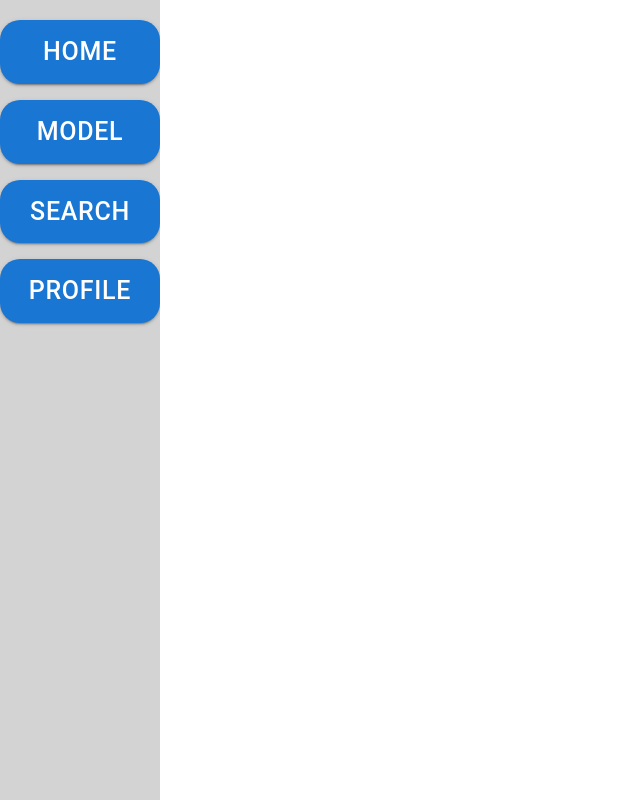
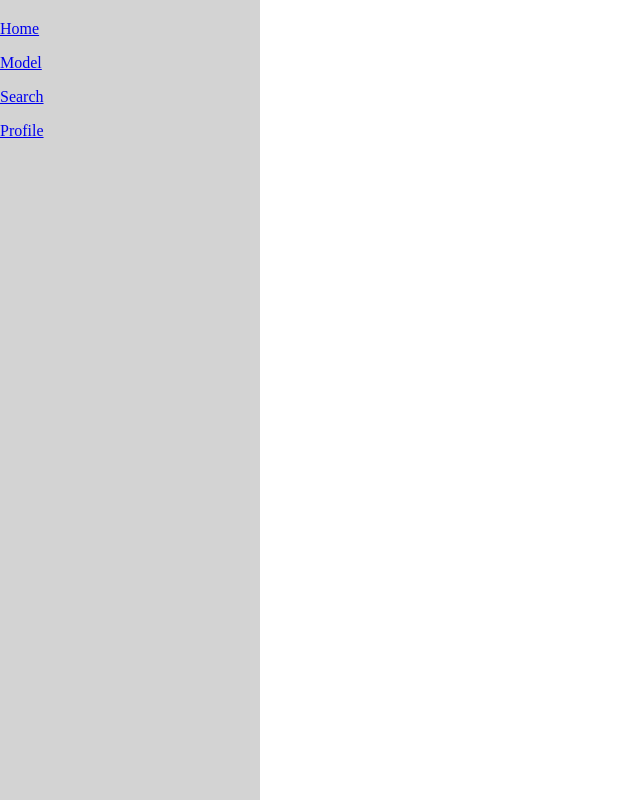
Before and after one commit to Project-FitCheck/FitCheck, a React (Create React App) app in the folder frontend/: page / in a window 1280 px wide. Shown: the whole page, without its empty margins (0-640 px from the left). Built offline with nearby package versions, Linux system fonts and the light colour scheme.

Commit message:
finished setup of routes and links for alpha

```diff
--- a/frontend/public/index.html
+++ b/frontend/public/index.html
@@ -24,7 +24,7 @@
       work correctly both with client-side routing and a non-root public URL.
       Learn how to configure a non-root public URL by running `npm run build`.
     -->
-    <title>React App</title>
+    <title>FitCheck</title>
   </head>
   <body>
     <noscript>You need to enable JavaScript to run this app.</noscript>
--- a/frontend/src/App.js
+++ b/frontend/src/App.js
@@ -1,19 +1,21 @@
 import React from 'react';
+import './index.css';
+import { BrowserRouter, Routes, Route } from "react-router-dom";
+
+import NavBar from './components/navbar';
+
 import Profile from "./pages/profile";
-import './index.css';
-import NavBar from './components/navbar';
-import { BrowserRouter, Routes, Route } from "react-router-dom";
 
 
 function App() {
   return (
     <div className="App">
-      <NavBar />
       <BrowserRouter>
+        <NavBar />
         <Routes>
-          <Route path='/closet' element={<closet />} />
+          <Route path='/closet' element={<></>} />
           <Route path='/closet/add' element={<></>} />
-          <Route path='/model/edit' element={<model />} />
+          <Route path='/model/edit' element={<></>} />
           <Route path='/profile' element={<Profile />} />
           {/*<Route path='/' element={<></>}/>*/}
         </Routes>
@@ -22,4 +24,5 @@ function App() {
   );
 }
 
+
 export default App;
--- a/frontend/src/components/navbar.js
+++ b/frontend/src/components/navbar.js
@@ -1,15 +1,18 @@
 import Stack from '@mui/material/Stack';
-import Button from '@mui/material/Button';
-import {Link} from 'react-router-dom';
+import { Link } from 'react-router-dom';
 
 const NavBar = () => {
     return (
         <div className="navigation">
             <Stack spacing={2} direction="column">
-                <Button variant="contained">Home</Button>
+                <Link to="/closet">Home</Link>
+                <Link to="/model">Model</Link>
+                <Link to="/search">Search</Link>
+                <Link to="/profile">Profile</Link>
+                {/* <Button variant="contained">Home</Button>
                 <Button variant="contained">Model</Button>
                 <Button variant="contained">Search</Button>
-                <Button variant="contained">Profile</Button>
+                <Button variant="contained">Profile</Button> */}
             </Stack>
         </div>
 
--- a/frontend/src/index.css
+++ b/frontend/src/index.css
@@ -4,7 +4,7 @@ body {
 
 .navigation {
   height: 100%;
-  width: 160px;
+  width: 260px;
   position: fixed;
   z-index: 1;
   top: 0;
@@ -14,7 +14,7 @@ body {
   padding-top: 20px;
 }
 
-.navigation Button {
+.navigation Link {
   margin-left: 20px;
   margin-right: 20px;
   margin-bottom: 50px;
```
